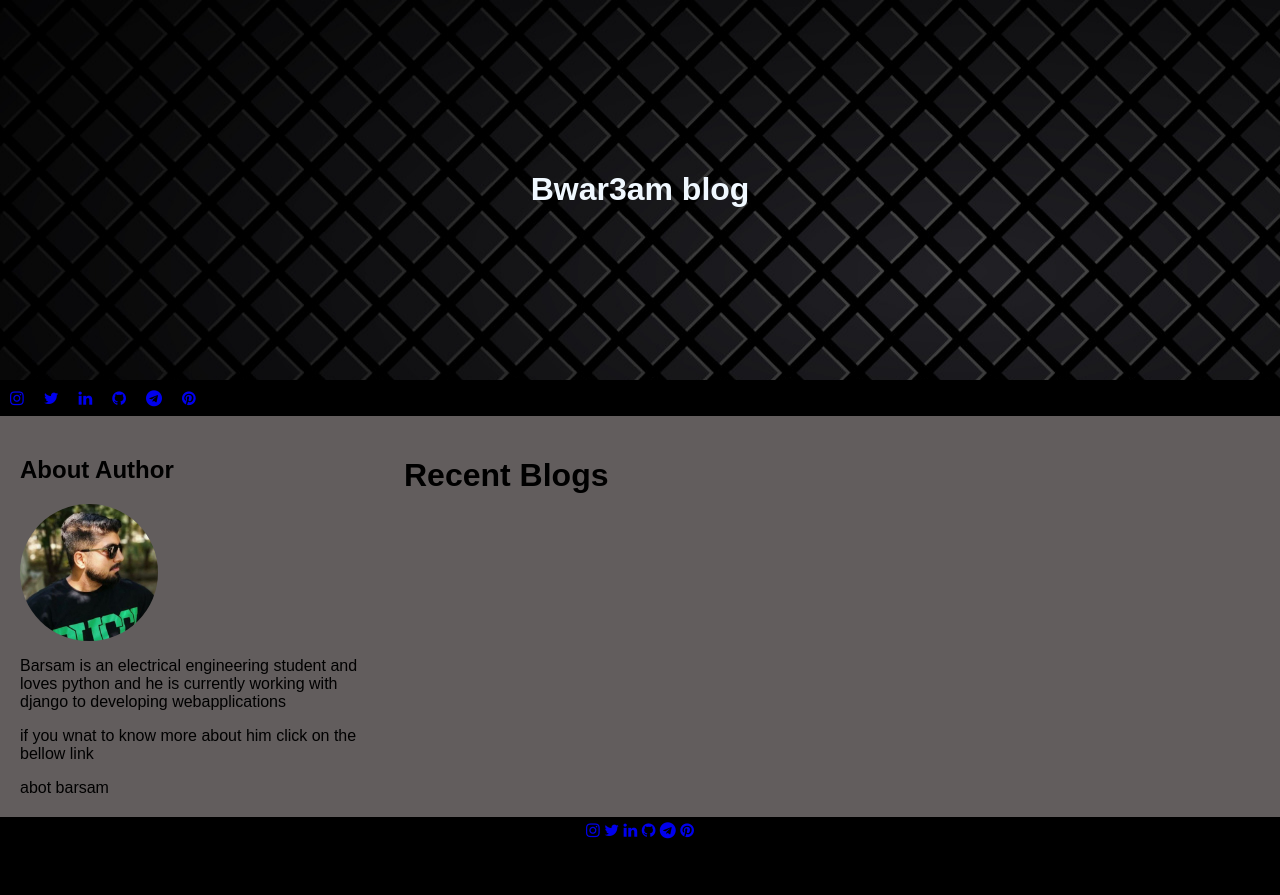
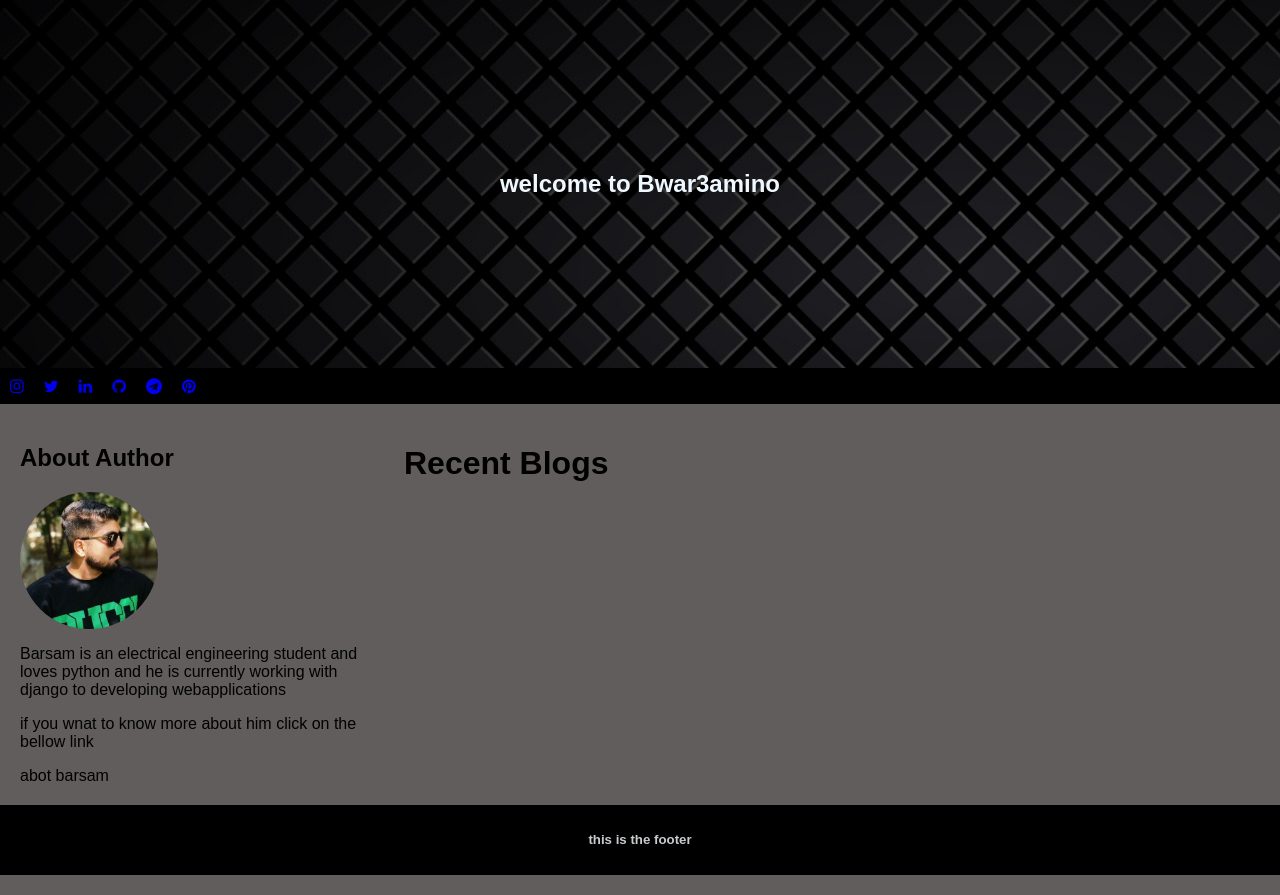
Before and after one commit to Bwar3am/Bwar3amino, a Django app: page / in a window 1280 px wide. Run offline with Django 5.2, Linux system fonts and the light colour scheme; data that the repository does not hold is empty.

Commit message:
just  make corrected
just maked corrected some info

```diff
--- a/static/css/index1.css
+++ b/static/css/index1.css
@@ -77,6 +77,15 @@ div.gallery {
 
 }
 
+.footer h5{
+    color: rgb(200, 203, 206);
+}
+
+/* .footer a:hover{
+    background-color:rgb(0, 8, 14);
+    color: rgb(0, 255, 4);
+} */
+
 
 
 .row a{
--- a/templates/base.html
+++ b/templates/base.html
@@ -7,12 +7,12 @@
     <meta charset="UTF-8">
 
     <meta name="viewport" content="width=device-width, initial-scale=1.0">
-    <title>Bwar3am</title>
+    <title>Bwar3amino</title>
 </head>
 <body>
 
     <div class="heder">
-        <h1>Bwar3am blog</h1>
+        <h2>welcome to Bwar3amino</h1>
     </div>
 
     <div class="navbar">
@@ -38,11 +38,11 @@
 
 
     <div class="footer">
-        <a href="https://www.instagram.com/barsam.h.aski?utm_source=qr&igsh=MXZ0NzA5a3V0dzdvZQ=="><i class="fa fa-instagram"></i></a>
+        {% comment %} <a href="https://www.instagram.com/barsam.h.aski?utm_source=qr&igsh=MXZ0NzA5a3V0dzdvZQ=="><i class="fa fa-instagram"></i></a>
         <a href="https://x.com/AskiBarsam?t=YHmvBXJmdjPkg-HJ4dmlfQ&s=03"><i class="fa fa-twitter"></i></a>
         <a href="https://www.linkedin.com/in/barsam-hassanzadeh-askii?utm_source=share&utm_campaign=share_via&utm_content=profile&utm_medium=android_app"><i class="fa fa-linkedin"></i></a>
         <a href="https://github.com/Bwar3am"><i class="fa fa-github"></i></a>
         <a href=" https://t.me/Bwar3am"><i class="fa fa-telegram"></i></a>
-        <a href=" https://t.me/Bwar3am"><i class="fa fa-pinterest"></i></a>
-        <p>&copy; 2024 Bwar3am</p>
+        <a href=" https://t.me/Bwar3am"><i class="fa fa-pinterest"></i></a> {% endcomment %}
+        <h5>this is the footer</h5>
     </div>
--- a/templates/index1.html
+++ b/templates/index1.html
@@ -51,8 +51,7 @@
             <br>
 
             <a href="{% url "content" blogs.pk %}"><h2>{{blogs.title}}</h2></a>
-            <h5>{{blogs.time_created}}</h5>
-            <h5>{{blogs.date}}</h5>
+            <h5>{{blogs.time_created}} {{blogs.date}}</h5>
             <div class="gallery">
                 <br>
                 <img src="{{blogs.image}}" alt="the barsam">
```
